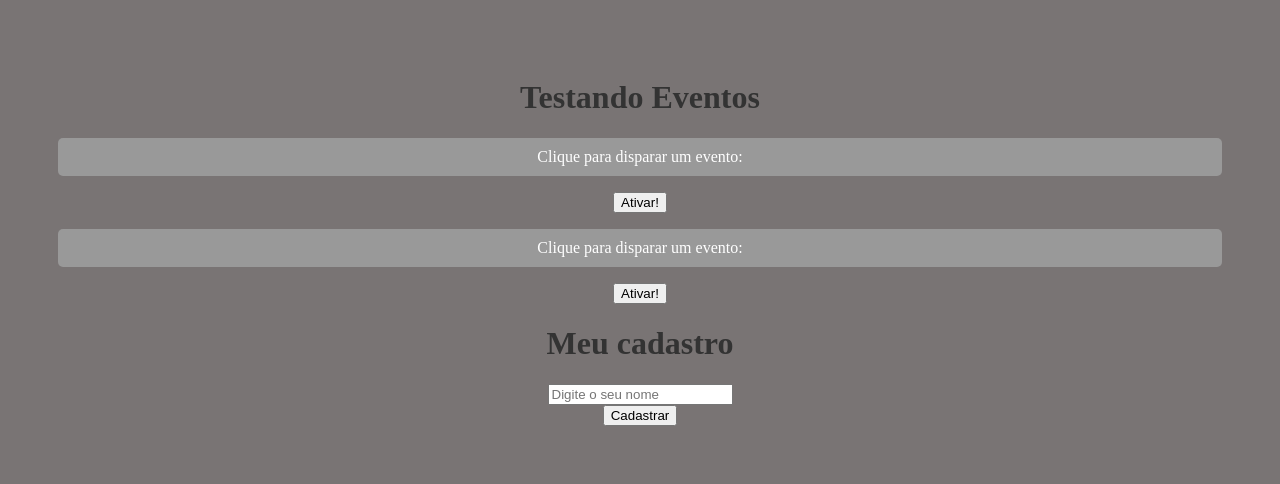
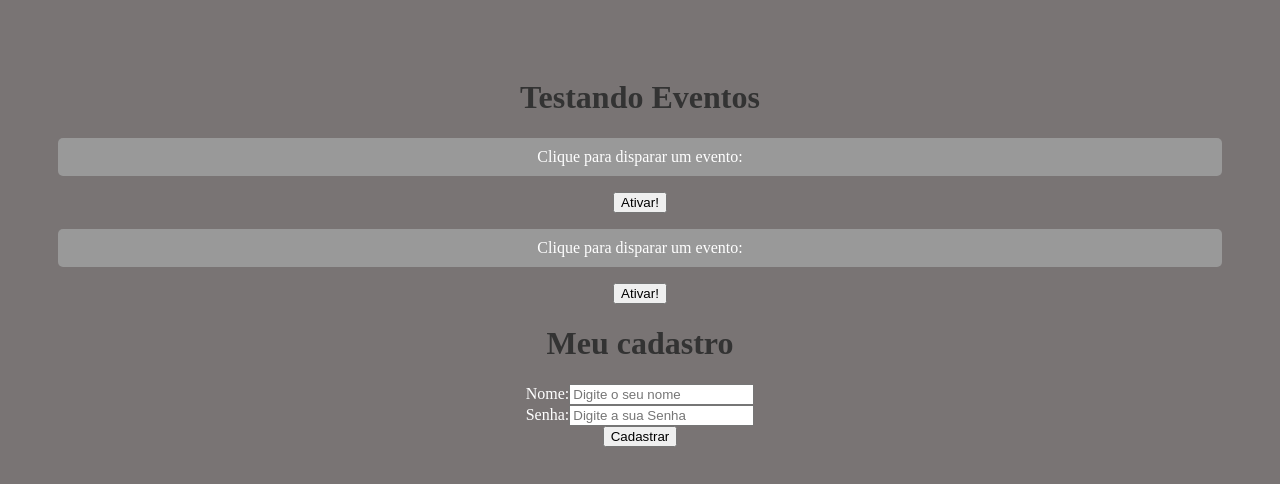
Before and after one commit to leonardoaraujo18/React, a React (Create React App) app in the folder meu-projeto/: page / in a window 1280 px wide. Shown: the top 484 px of the page. Built offline with nearby package versions, Linux system fonts and the light colour scheme; the HTML template or start-up script is replaced by a standard one.

Commit message:
Exercícios com React

```diff
--- a/meu-projeto/src/components/Form.js
+++ b/meu-projeto/src/components/Form.js
@@ -1,16 +1,28 @@
+import { useState } from "react"
+
 function Form(){
 
     function cadastrarUsuario(e){
         e.preventDefault()
-        alert(`Cadastrou o usuário!`)
+        alert(`Usuário ${name} foi cadastrado com a senha: ${password}`)
     }
+
+    const[name, setName] = useState()
+    const[password, setPassword] = useState()
 
     return(
         <div>
             <h1>Meu cadastro</h1>
             <form onSubmit={cadastrarUsuario}>
                 <div>
-                    <input type="text" placeholder="Digite o seu nome" />
+                    <label htmlFor="nome">Nome:</label>
+                    <input type="text" placeholder="Digite o seu nome"
+                    id="name" name="name" onChange={(e) => setName(e.target.value)} />
+                </div>
+                <div>
+                    <label htmlFor="password">Senha:</label>
+                    <input type="password" placeholder="Digite a sua Senha" id="password" name="password:"
+                    onChange={(e) => setPassword(e.target.value)} />
                 </div>
                 <div>
                     <input type="submit" value="Cadastrar" />
```
